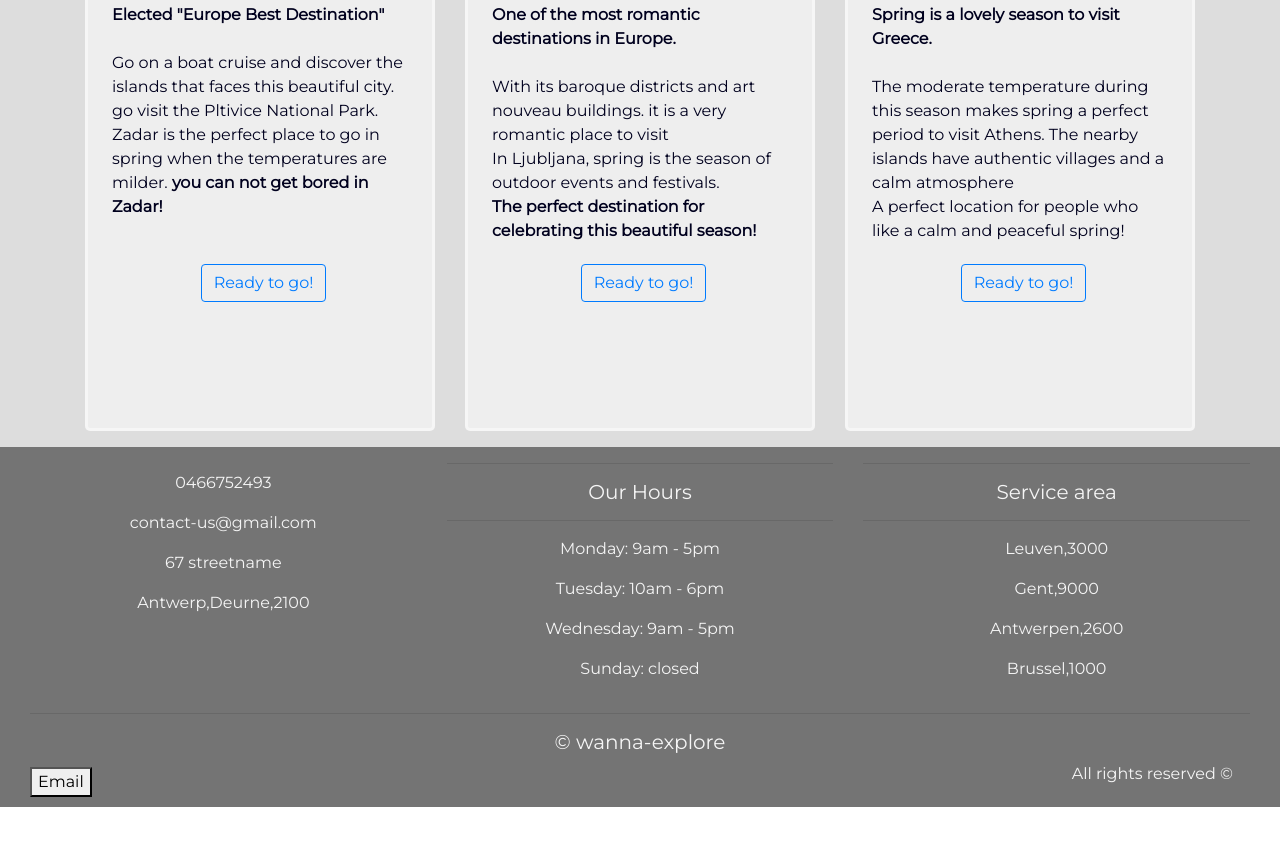
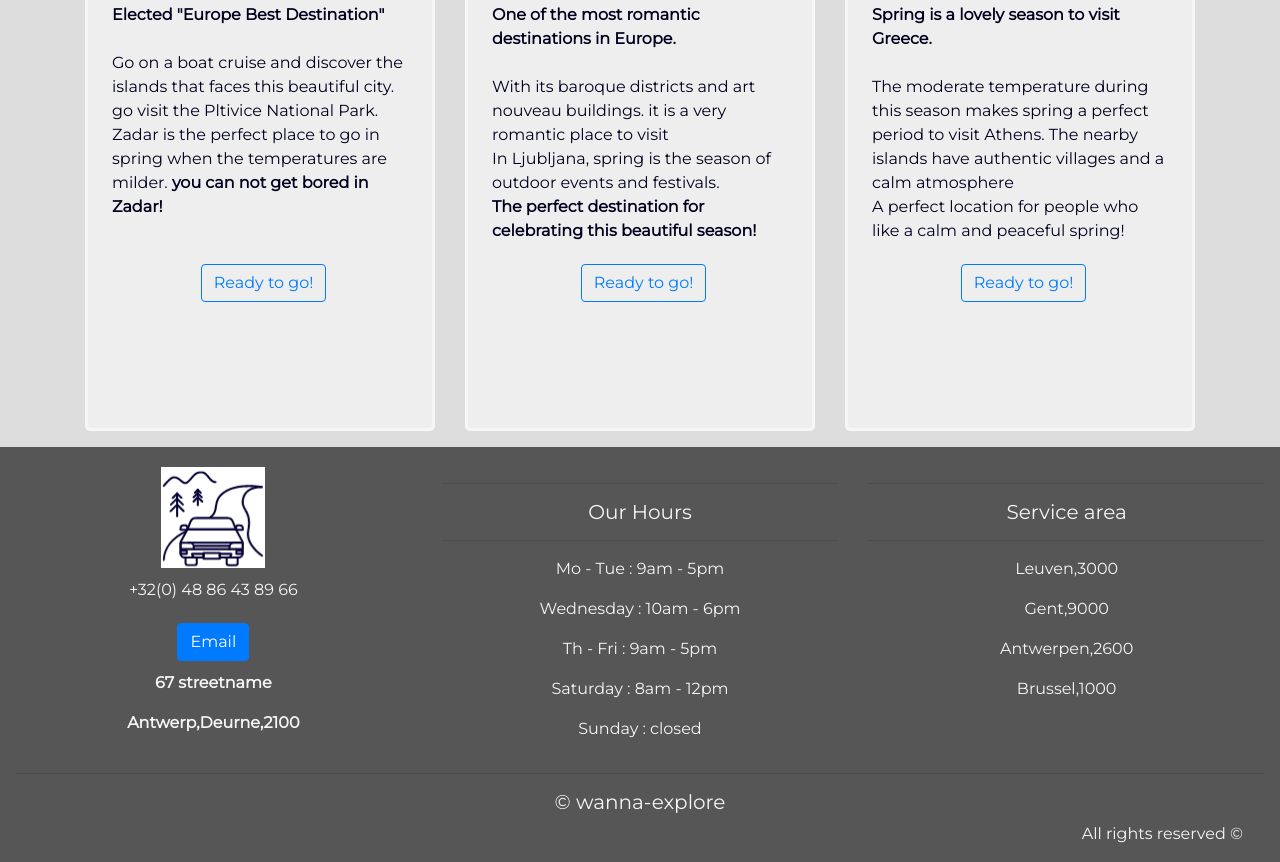
Before and after one commit to Paul-Ducky/Wanna-explore, a plain HTML site: page html/spring.html in a window 1280 px wide. Shown: the part 2091-2953 px from the top of the page. Before the commit the page ends 2898 px from the top, so only its background shows below. Drawn offline with nearby package versions, Linux system fonts and the light colour scheme.

Commit message:
footer changes

```diff
--- a/html/spring.html
+++ b/html/spring.html
@@ -220,24 +220,25 @@
 
 
 <!-- footer -->
-<footer class="container-fluid spr-footer-bg-color  " >
-    <div class="container-fluid padding ">
+<footer>
+    <div class="container-fluid padding-footer">
         <div class="row text-center">
             <div class="col-md-4">
-                <img />
-                <p>0466752493</p>
-                <p>contact-us@gmail.com</p>
-                <p>67 streetname</p>
-                <p>Antwerp,Deurne,2100</p>
+                <img src="../img/explore_logo.png" height="101" width="104" alt="Explore-Logo"/>
+                <p class="telefoon"><a href="tel:0486438966">+32(0) 48 86 43 89 66</a></p>
+                <button class="btn btn-primary contactbutton" onclick="openForm()" id="contact-us">Email</button>
+                <p><b>67 streetname</b></p>
+                <p><b>Antwerp,Deurne,2100</b></p>
             </div>
             <div class="col-md-4">
                 <hr class="light">
                 <h5>Our Hours</h5>
                 <hr class="light">
-                <p>Monday: 9am - 5pm</p>
-                <p>Tuesday: 10am - 6pm</p>
-                <p>Wednesday: 9am - 5pm</p>
-                <p>Sunday: closed</p>
+                <p>Mo - Tue     : 9am - 5pm</p>
+                <p>Wednesday    : 10am - 6pm</p>
+                <p>Th - Fri     : 9am - 5pm</p>
+                <p>Saturday     : 8am - 12pm</p>
+                <p>Sunday       : closed</p>
             </div>
             <div class="col-md-4">
                 <hr class="light">
@@ -257,7 +258,7 @@
     <div class="container-fluid">
         <div class="row justify-content-between">
             <div class="col contact">
-                <button class="contactbutton" onclick="openForm()" id="contact-us">Email</button>
+
             </div>
             <div class="col offset-8 copyright"><p>All rights reserved ©</p></div>
         </div>
```
